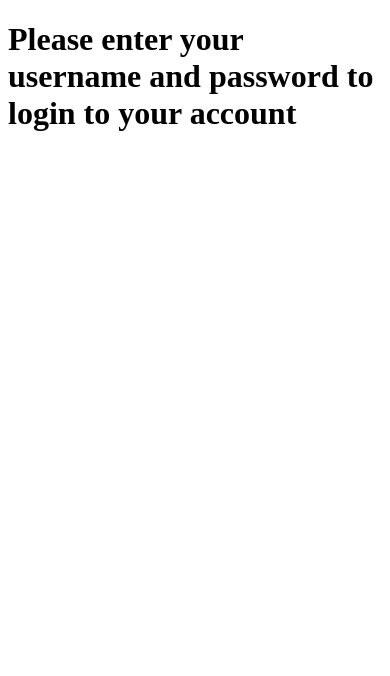
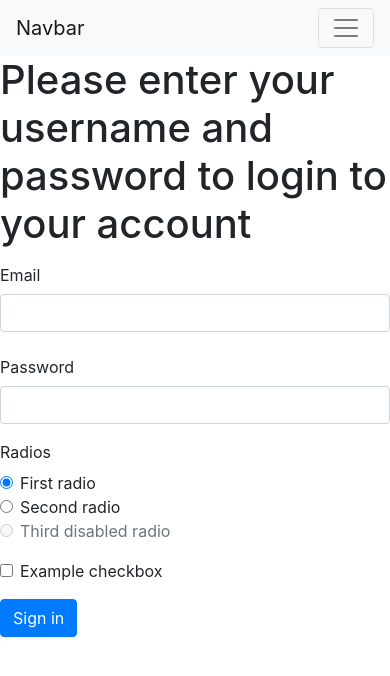
Before and after one commit to torcuata22/Microtails--Django, a Django app: page /login/ in a window 390 px wide. Shown: the top 676 px of the page. Run offline with Django 3.2, Linux system fonts and the light colour scheme.

Commit message:
created templates, urls, etc

```diff
--- a/app/microtails/urls.py
+++ b/app/microtails/urls.py
@@ -15,7 +15,8 @@ Including another URLconf
 """
 from django.contrib import admin
 from django.urls import path
-from pages.views import home_view, about_view, login_view, register_view, write_view, read_view, read_faq
+from pages.views import home_view, about_view, login_view, register_view, write_view, read_view, faq_view
+from tales.views import tale_detail_view
 
 urlpatterns = [
     path('', home_view, name='home'),
@@ -25,6 +26,7 @@ urlpatterns = [
     path('register/', register_view, name='registration page'),
     path('write/', write_view, name='create a new tale'),
     path('read/', read_view, name='read our tales' ),
-    path('faq/', read_faq, name='read our tales' ),
+    path('faq/', faq_view, name='faq' ),
+    path('tales/details.html', tale_detail_view, name='tale'),
     path('admin/', admin.site.urls),
 ]
--- a/app/pages/views.py
+++ b/app/pages/views.py
@@ -1,12 +1,16 @@
 from django.http import HttpResponse
 from django.shortcuts import render
 
+
+
 # Create your views here.
 def home_view(request,*args, **kwargs):
-    return render(request, "home.html", {} )
-
+    context={
+        "welcome": "welcome to Microtails!"
+    }
+    return render(request, "home.html", context)
 def about_view(request,*args, **kwargs):
-    return render(request, "about.html", {} )
+    return render(request, "about.html", {})
 
 def login_view(request,*args, **kwargs):
     return render(request, "login.html", {} )
@@ -20,5 +24,5 @@ def write_view(request,*args, **kwargs):
 def read_view(request,*args, **kwargs):
     return render(request, "read.html", {} )
 
-def read_faq(request, *args, **kwargs):
+def faq_view(request, *args, **kwargs):
     return render (request, "faq.html", {})
--- a/app/templates/about.html
+++ b/app/templates/about.html
@@ -6,6 +6,9 @@
 <body>
     {% block content %}
     <h1>What is Microtails?</h1>
+    <p>
+        {{ about_microtails }}
+    </p>
     <p>Lorem ipsum dolor sit amet consectetur adipisicing elit. Voluptatibus voluptate eius quae dolor ad, nihil corrupti, fugiat similique nam repudiandae libero alias harum sed ea, neque qui sint minima laudantium.</p>
     {% endblock %}
 </body>
--- a/app/templates/base.html
+++ b/app/templates/base.html
@@ -7,6 +7,7 @@
     <title>Microtails</title>
 </head>
 <body>
+{% include 'navbar.html' %}
    {% block content %}
    replace me
    {% endblock %}
--- a/app/templates/login.html
+++ b/app/templates/login.html
@@ -6,6 +6,59 @@
 <body>
     {% block content %}
     <h1>Please enter your username and password to login to your account</h1>
+
+    <form>
+        <div class="form-group row">
+          <label for="inputEmail3" class="col-sm-2 col-form-label">Email</label>
+          <div class="col-sm-10">
+            <input type="email" class="form-control" id="inputEmail3">
+          </div>
+        </div>
+        <div class="form-group row">
+          <label for="inputPassword3" class="col-sm-2 col-form-label">Password</label>
+          <div class="col-sm-10">
+            <input type="password" class="form-control" id="inputPassword3">
+          </div>
+        </div>
+        <fieldset class="form-group row">
+          <legend class="col-form-label col-sm-2 float-sm-left pt-0">Radios</legend>
+          <div class="col-sm-10">
+            <div class="form-check">
+              <input class="form-check-input" type="radio" name="gridRadios" id="gridRadios1" value="option1" checked>
+              <label class="form-check-label" for="gridRadios1">
+                First radio
+              </label>
+            </div>
+            <div class="form-check">
+              <input class="form-check-input" type="radio" name="gridRadios" id="gridRadios2" value="option2">
+              <label class="form-check-label" for="gridRadios2">
+                Second radio
+              </label>
+            </div>
+            <div class="form-check disabled">
+              <input class="form-check-input" type="radio" name="gridRadios" id="gridRadios3" value="option3" disabled>
+              <label class="form-check-label" for="gridRadios3">
+                Third disabled radio
+              </label>
+            </div>
+          </div>
+        </fieldset>
+        <div class="form-group row">
+          <div class="col-sm-10 offset-sm-2">
+            <div class="form-check">
+              <input class="form-check-input" type="checkbox" id="gridCheck1">
+              <label class="form-check-label" for="gridCheck1">
+                Example checkbox
+              </label>
+            </div>
+          </div>
+        </div>
+        <div class="form-group row">
+          <div class="col-sm-10">
+            <button type="submit" class="btn btn-primary">Sign in</button>
+          </div>
+        </div>
+      </form>
     {% endblock %}
 </body>
 </html>
--- /dev/null
+++ b/app/templates/navbar.html
@@ -0,0 +1,47 @@
+<!DOCTYPE html>
+<html lang="en">
+<head>
+    <meta charset="UTF-8">
+    <meta http-equiv="X-UA-Compatible" content="IE=edge">
+    <meta name="viewport" content="width=device-width, initial-scale=1.0">
+    <title>Document</title>
+    <link rel="stylesheet" href="https://cdn.jsdelivr.net/npm/bootstrap@4.6.1/dist/css/bootstrap.min.css" integrity="sha384-zCbKRCUGaJDkqS1kPbPd7TveP5iyJE0EjAuZQTgFLD2ylzuqKfdKlfG/eSrtxUkn" crossorigin="anonymous">
+</head>
+<body>
+    <nav class="navbar navbar-expand-lg navbar-light bg-light">
+        <a class="navbar-brand" href="#">Navbar</a>
+        <button class="navbar-toggler" type="button" data-toggle="collapse" data-target="#navbarSupportedContent" aria-controls="navbarSupportedContent" aria-expanded="false" aria-label="Toggle navigation">
+          <span class="navbar-toggler-icon"></span>
+        </button>
+
+        <div class="collapse navbar-collapse" id="navbarSupportedContent">
+          <ul class="navbar-nav mr-auto">
+            <li class="nav-item active">
+              <a class="nav-link" href="#">Home <span class="sr-only">(current)</span></a>
+            </li>
+            <li class="nav-item">
+              <a class="nav-link" href="#">Link</a>
+            </li>
+            <li class="nav-item dropdown">
+              <a class="nav-link dropdown-toggle" href="#" id="navbarDropdown" role="button" data-toggle="dropdown" aria-expanded="false">
+                Dropdown
+              </a>
+              <div class="dropdown-menu" aria-labelledby="navbarDropdown">
+                <a class="dropdown-item" href="#">Action</a>
+                <a class="dropdown-item" href="#">Another action</a>
+                <div class="dropdown-divider"></div>
+                <a class="dropdown-item" href="#">Something else here</a>
+              </div>
+            </li>
+            <li class="nav-item">
+              <a class="nav-link disabled">Disabled</a>
+            </li>
+          </ul>
+          <form class="form-inline my-2 my-lg-0">
+            <input class="form-control mr-sm-2" type="search" placeholder="Search" aria-label="Search">
+            <button class="btn btn-outline-success my-2 my-sm-0" type="submit">Search</button>
+          </form>
+        </div>
+      </nav>
+</body>
+</html>
```
Also changed, not shown: app/tales/views.py (+17 -0 lines), app/templates/home.html (+6 -2 lines), app/templates/read.html (+21 -1 lines), app/templates/register.html (+47 -0 lines), app/templates/tales/details.html (added, +10 -0 lines).
